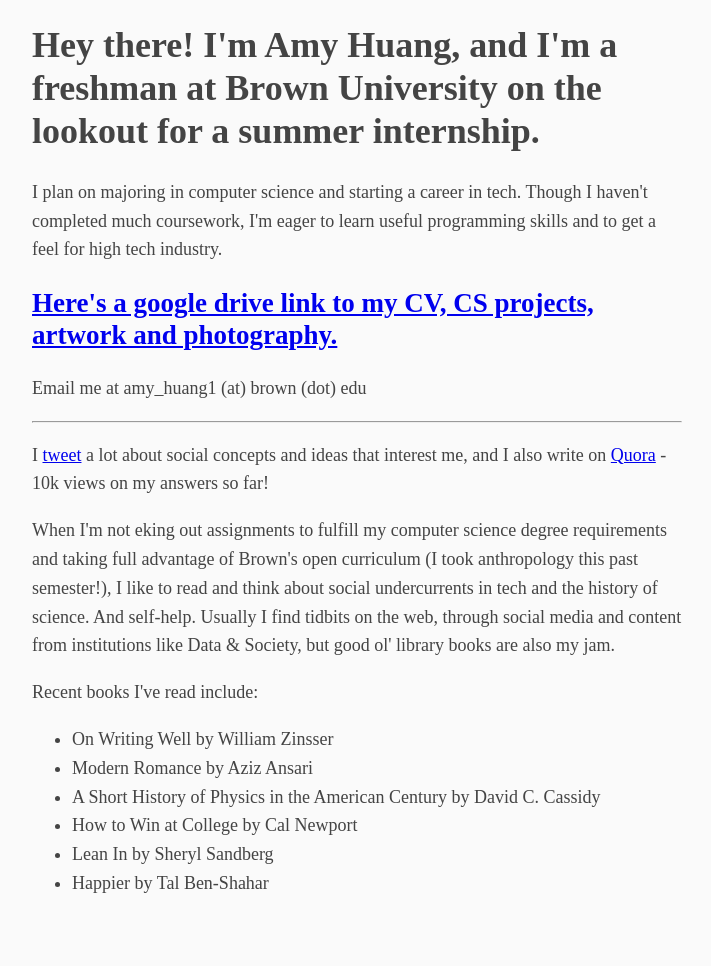
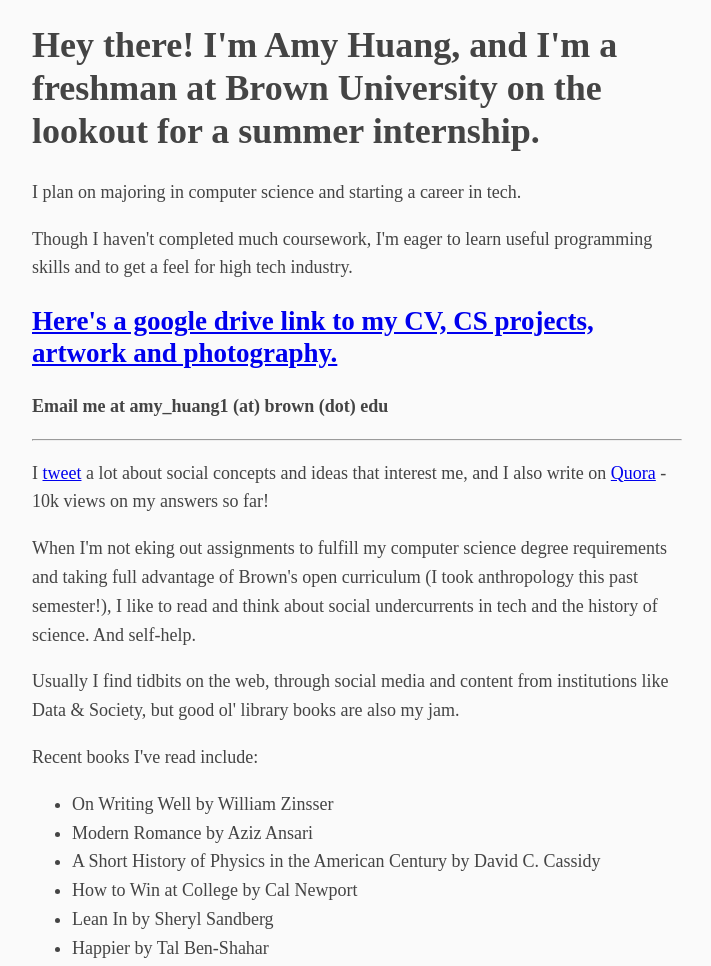
Before and after one commit to amy-huang/amy-huang.github.io, a plain HTML site: page index.html in a window 1280 px wide. Shown: the whole page, without its empty margins (283-994 px from the left). Before the commit the page ends 918 px from the top, so only its background shows below. Drawn offline with Linux system fonts and the light colour scheme.

Commit message:
Signed-off-by: Amy Huang <amy.jiamei.huang@gmail.com>

```diff
--- a/index.html
+++ b/index.html
@@ -26,14 +26,13 @@
 <body>
 	<header>
 		<h1> Hey there! I'm Amy Huang, and I'm a freshman at Brown University on the lookout for a summer internship.</h1>
-		<aside> I plan on majoring in computer science and starting a career in tech.
-				Though I haven't completed much coursework, I'm eager to learn useful programming skills and to get a feel for high tech industry.
-		</aside>
+		<aside> I plan on majoring in computer science and starting a career in tech. </aside>
+		<p>Though I haven't completed much coursework, I'm eager to learn useful programming skills and to get a feel for high tech industry.</p>
 	</header>
 
 	<h2> <a href="https://drive.google.com/drive/u/0/folders/0B1eo7iS2tovsSVhuUTY4YUMwSUE"> Here's a google drive link to my CV, CS projects, artwork and photography. </a> </h2>
 
-	<p>Email me at amy_huang1 (at) brown (dot) edu</p>
+	<p> <strong> Email me at amy_huang1 (at) brown (dot) edu </strong> </p>
 
 	<hr>
 
@@ -41,8 +40,9 @@
 		and I also write on <a href="https://www.quora.com/profile/Amy-Huang-30">Quora</a> - 10k views on my answers so far! </p>
 
 	<p>When I'm not eking out assignments to fulfill my computer science degree requirements and taking full advantage of Brown's open curriculum
-		(I took anthropology this past semester!), I like to read and think about social undercurrents in tech and the history of science. And self-help.
-		Usually I find tidbits on the web, through social media and content from institutions like Data & Society, but good ol' library books are also my jam.</p>
+		(I took anthropology this past semester!), I like to read and think about social undercurrents in tech and the history of science. And self-help. </p>
+
+	<p>Usually I find tidbits on the web, through social media and content from institutions like Data & Society, but good ol' library books are also my jam.</p>
 
 	<p>Recent books I've read include: </p>
 	<ul>
```
